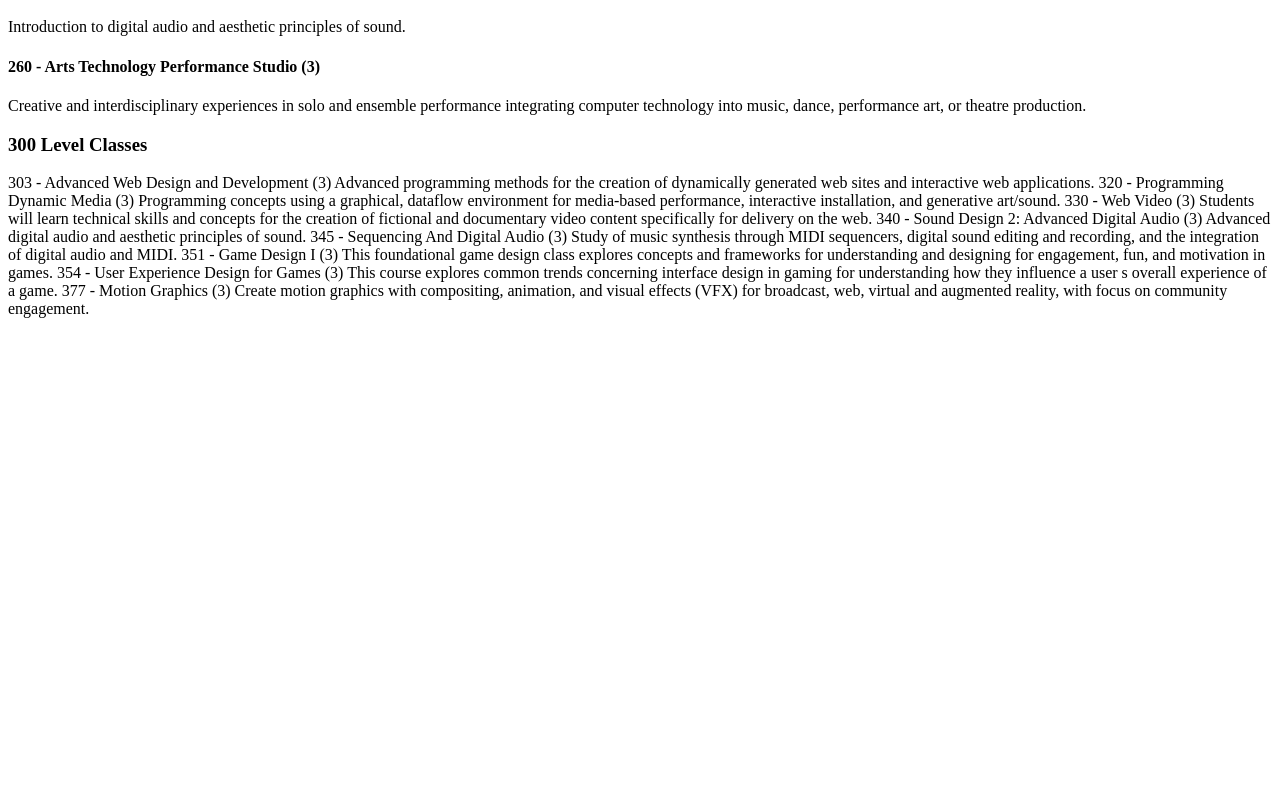
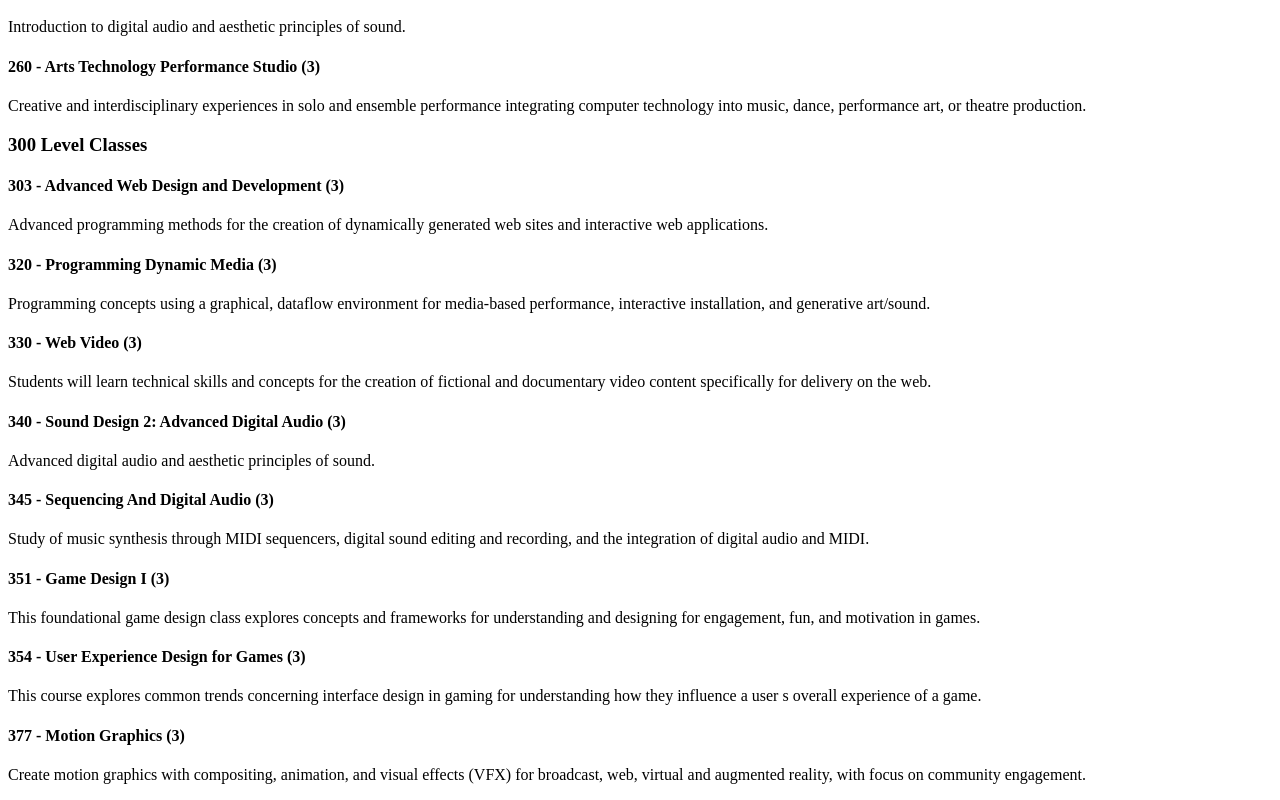
Before and after one commit to Marielle250/CTK231, a plain HTML site: page assignment1.html in a window 1280 px wide. Shown: the part 1697-2497 px from the top of the page. Before the commit the page ends 2023 px from the top, so only its background shows below. Drawn offline with Linux system fonts and the light colour scheme.

Commit message:
Add files via upload

```diff
--- a/assignment1.html
+++ b/assignment1.html
@@ -83,30 +83,37 @@
 
     <h3>300 Level Classes</h3>
 
+    <h4>303 - Advanced Web Design and Development (3)</h4>
 
-303 - Advanced Web Design and Development (3)
-Advanced programming methods for the creation of dynamically generated web sites and interactive web applications.
+    <p>Advanced programming methods for the creation of dynamically generated web sites and interactive web applications.</p>
 
-320 - Programming Dynamic Media (3)
-Programming concepts using a graphical, dataflow environment for media-based performance, interactive installation, and generative art/sound.
+    <h4>320 - Programming Dynamic Media (3)</h4>
 
-330 - Web Video (3)
-Students will learn technical skills and concepts for the creation of fictional and documentary video content specifically for delivery on the web.
+    <p>Programming concepts using a graphical, dataflow environment for media-based performance, interactive installation, and generative art/sound.</p>
 
-340 - Sound Design 2: Advanced Digital Audio (3)
-Advanced digital audio and aesthetic principles of sound.
+    <h4>330 - Web Video (3)</h4>
 
-345 - Sequencing And Digital Audio (3)
-Study of music synthesis through MIDI sequencers, digital sound editing and recording, and the integration of digital audio and MIDI.
+    <p>Students will learn technical skills and concepts for the creation of fictional and documentary video content specifically for delivery on the web.</p>
 
-351 - Game Design I (3)
-This foundational game design class explores concepts and frameworks for understanding and designing for engagement, fun, and motivation in games.
+    <h4>340 - Sound Design 2: Advanced Digital Audio (3)</h4>
 
-354 - User Experience Design for Games (3)
-This course explores common trends concerning interface design in gaming for understanding how they influence a user s overall experience of a game.
+    <p>Advanced digital audio and aesthetic principles of sound.</p>
 
-377 - Motion Graphics (3)
-Create motion graphics with compositing, animation, and visual effects (VFX) for broadcast, web, virtual and augmented reality, with focus on community engagement.
+    <h4>345 - Sequencing And Digital Audio (3)</h4>
+
+    <p>Study of music synthesis through MIDI sequencers, digital sound editing and recording, and the integration of digital audio and MIDI.</p>
+
+    <h4>351 - Game Design I (3)</h4>
+
+    <p>This foundational game design class explores concepts and frameworks for understanding and designing for engagement, fun, and motivation in games.</p>
+
+    <h4>354 - User Experience Design for Games (3)</h4>
+
+    <p>This course explores common trends concerning interface design in gaming for understanding how they influence a user s overall experience of a game.</p>
+
+    <h4>377 - Motion Graphics (3)</h4>
+
+    <p>Create motion graphics with compositing, animation, and visual effects (VFX) for broadcast, web, virtual and augmented reality, with focus on community engagement.</p>
     <!-- Comment -->
   </body>
 </html>
```
